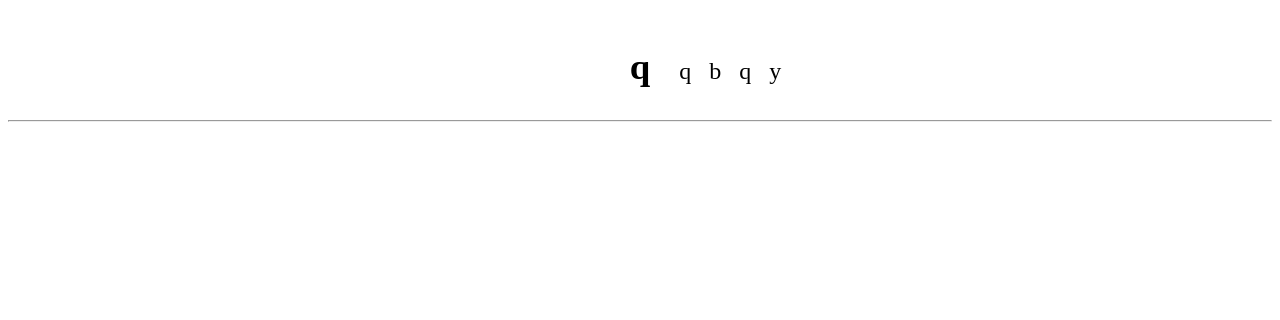
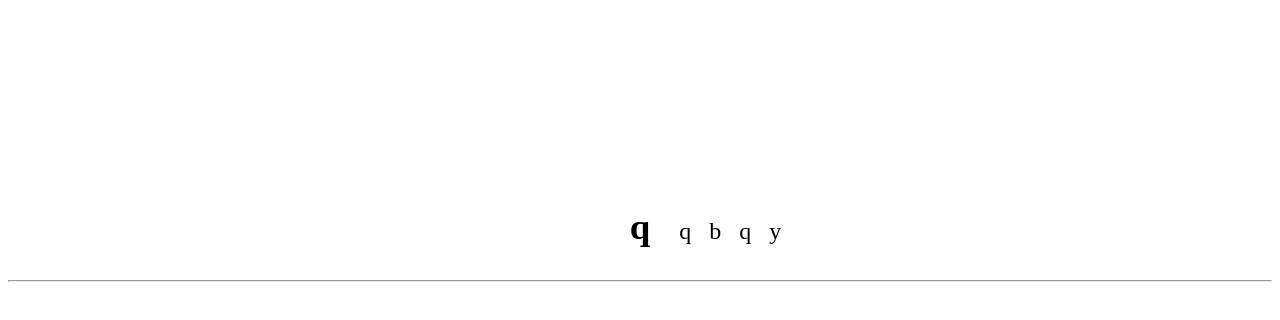
Before and after one commit to AntonRozhanskii/TypeTheChar, a plain HTML site: page index.html in a window 1280 px wide. Drawn offline with Linux system fonts and the light colour scheme.

Commit message:
Move page's content down

```diff
--- a/css/css.css
+++ b/css/css.css
@@ -26,3 +26,7 @@
 #tail {
     justify-content: flex-end;
 }
+
+.vertical-gap {
+    height: 10em;
+}
--- a/index.html
+++ b/index.html
@@ -5,6 +5,7 @@
 </head>
 <body>
 <div id="root">
+    <div class="vertical-gap"></div>
     <div class="row">
         <p id="tail" class="queue"></p>
         <p id="target" class="letter current"></p>
```
